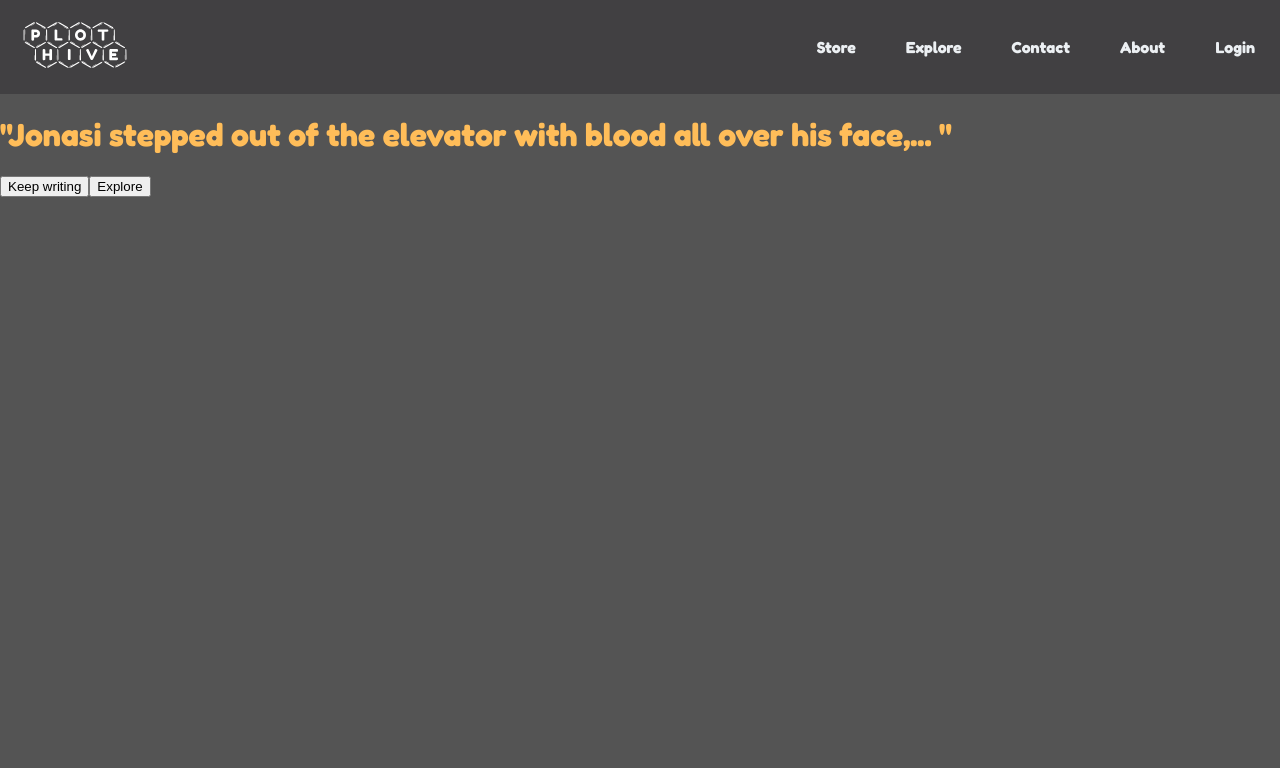
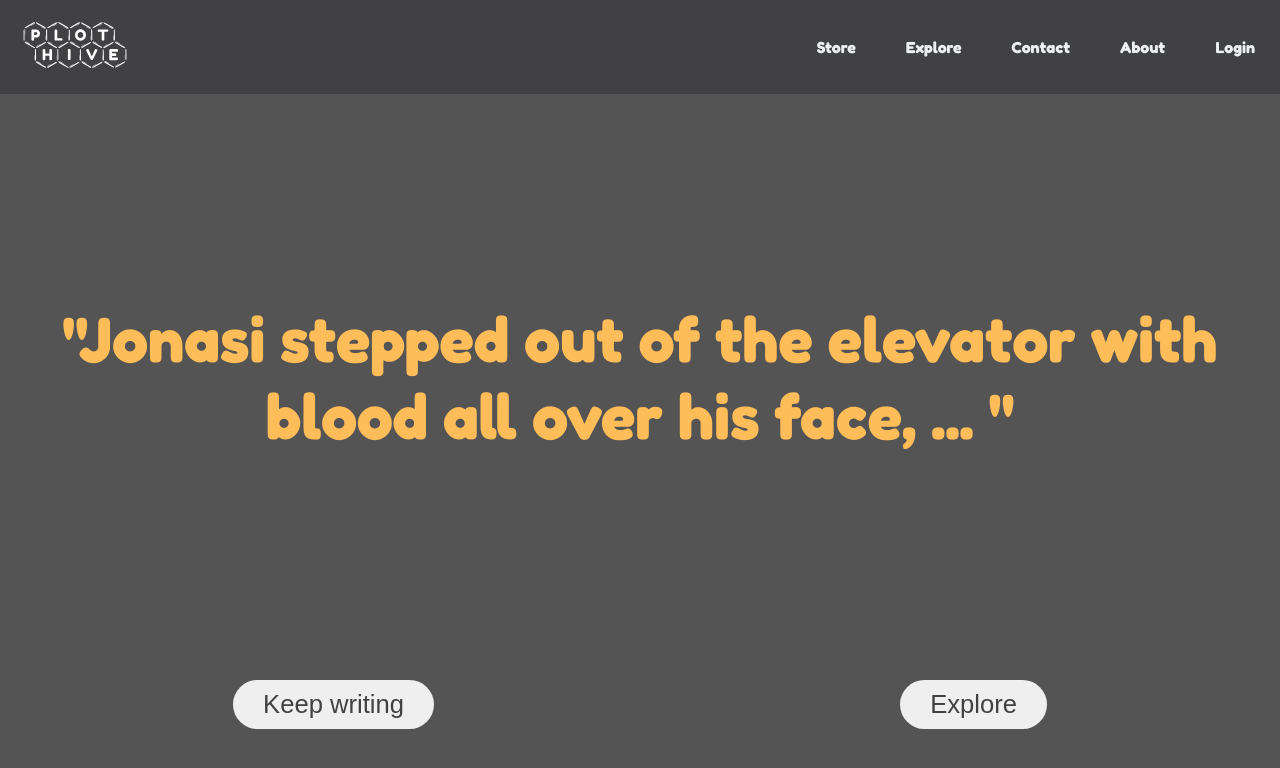
Before and after one commit to Jonasi-Deetens/PlotHive, a React (Vite) app in the folder client/: page / in a window 1280 px wide. Shown: the top 768 px of the page. Built offline with nearby package versions, Linux system fonts and the light colour scheme.

Commit message:
Add general homepage structure

```diff
--- a/client/src/assets/styles/components/Navbar/navbar.css
+++ b/client/src/assets/styles/components/Navbar/navbar.css
@@ -1,5 +1,6 @@
 @import url("https://fonts.googleapis.com/css2?family=Fredoka:wght@300..700&family=Merriweather:ital,wght@0,300;0,400;0,700;0,900;1,300;1,400;1,700;1,900&family=Open+Sans:ital,wght@0,300..800;1,300..800&display=swap");
-nav {
+@import url("https://fonts.googleapis.com/css2?family=Libre+Baskerville:ital,wght@0,400;0,700;1,400&display=swap");
+nav.main-navigation {
   display: flex;
   align-items: center;
   justify-content: space-between;
@@ -8,29 +9,29 @@ nav {
   font-family: "Fredoka", sans-serif;
   position: relative;
 }
-nav img {
+nav.main-navigation img {
   width: 150px;
   height: auto;
   margin-right: auto;
 }
-nav ul {
+nav.main-navigation ul {
   list-style-type: none;
   margin: 0;
   padding: 0;
   display: flex;
 }
-nav ul li {
+nav.main-navigation ul li {
   display: inline;
   font-weight: bold;
   padding: 0 10px;
 }
-nav ul li a {
+nav.main-navigation ul li a {
   color: #ecf0f3;
   text-decoration: none;
   padding: 15px;
   position: relative;
 }
-nav ul li a::after {
+nav.main-navigation ul li a::after {
   content: "";
   position: absolute;
   left: 0;
@@ -41,10 +42,10 @@ nav ul li a::after {
   transform: scaleX(0);
   transition: transform 0.3s ease;
 }
-nav ul li a:hover {
+nav.main-navigation ul li a:hover {
   color: #ffbd59;
 }
-nav ul li a:hover::after {
+nav.main-navigation ul li a:hover::after {
   transform: scaleX(1);
   background-color: #ffbd59;
 }/*# sourceMappingURL=navbar.css.map */
--- a/client/src/assets/styles/components/Navbar/navbar.scss
+++ b/client/src/assets/styles/components/Navbar/navbar.scss
@@ -1,6 +1,6 @@
 @use "../../../SASS/" as *;
 
-nav {
+nav.main-navigation {
     display: flex;
     align-items: center;
     justify-content: space-between;
--- /dev/null
+++ b/client/src/assets/styles/pages/Home/home.css
@@ -0,0 +1,33 @@
+@import url("https://fonts.googleapis.com/css2?family=Fredoka:wght@300..700&family=Merriweather:ital,wght@0,300;0,400;0,700;0,900;1,300;1,400;1,700;1,900&family=Open+Sans:ital,wght@0,300..800;1,300..800&display=swap");
+@import url("https://fonts.googleapis.com/css2?family=Libre+Baskerville:ital,wght@0,400;0,700;1,400&display=swap");
+main.home-page h1 {
+  display: flex;
+  flex-direction: column;
+  align-items: center;
+  justify-content: center;
+  text-align: center;
+  height: 60vh;
+  font-size: 5vw;
+}
+main.home-page div {
+  display: flex;
+}
+main.home-page button.home-header-button {
+  text-decoration: none;
+  margin: 20px auto 0;
+  padding: 10px 30px;
+  border: none;
+  border-radius: 50px;
+  font-size: 24px;
+  cursor: pointer;
+  size: 2vw;
+  font-size: 2vw;
+}
+main.home-page a {
+  text-decoration: none;
+  color: #414042;
+}
+main.home-page button:hover,
+main.home-page button:focus {
+  background-color: #ffbd59;
+}/*# sourceMappingURL=home.css.map */
--- a/client/src/assets/styles/pages/Home/home.scss
+++ b/client/src/assets/styles/pages/Home/home.scss
@@ -1 +1,35 @@
 @use "../../../SASS/" as *;
+
+main.home-page{
+    h1{
+        display: flex;
+        flex-direction: column;
+        align-items: center;
+        justify-content: center;
+        text-align: center;
+        height: 60vh;
+        font-size: 5vw;
+    }
+    div {
+        display: flex;
+    }
+    button.home-header-button {
+        text-decoration: none;
+        margin: 20px auto 0;
+        padding: 10px 30px;
+        border: none;
+        border-radius: 50px;
+        font-size: 24px;
+        cursor: pointer;
+        size: 2vw;
+        font-size: 2vw;
+      }
+      a {
+        text-decoration: none;
+        color: $background-dark;
+      }
+      button:hover,
+      button:focus {
+        background-color: $main;
+      }
+    }
--- a/client/src/components/Navbar.jsx
+++ b/client/src/components/Navbar.jsx
@@ -2,7 +2,7 @@ import { Link } from 'react-router-dom';
 import "../assets/styles/components/Navbar/navbar.css"
 const Navbar = () => {
   return (
-    <nav>
+    <nav className='main-navigation'>
         <Link to="/">
             <img src="src/assets/Logo/logo-navbar.svg" alt="navbar-logo-PlotHub"/>
         </Link>
--- a/client/src/pages/Home.jsx
+++ b/client/src/pages/Home.jsx
@@ -1,13 +1,15 @@
 import React from 'react'
+import { Link } from 'react-router-dom';
+import "../assets/styles/pages/Home/home.css"
 const Home = () => {
   return (
     <>
     <main className='home-page'>
-    <h1> &quot;Jonasi stepped out of the elevator with blood all over his face,... &quot;
+    <h1> &quot;Jonasi stepped out of the elevator with blood all over his face, ... &quot;
     </h1>
-    <div className='home-header-buttons'>
-      <button>Keep writing</button>
-      <button>Explore</button>
+    <div>
+      <button className='home-header-button'><Link to="/Write" className='home-header-button'> Keep writing </Link></button>
+      <button className='home-header-button'><Link to="/Explore" className='home-header-button'>Explore</Link></button>
     </div>
     </main>
     </>
```
Also changed, not shown: 2 other files (tests, documents, lock files or other folders).
